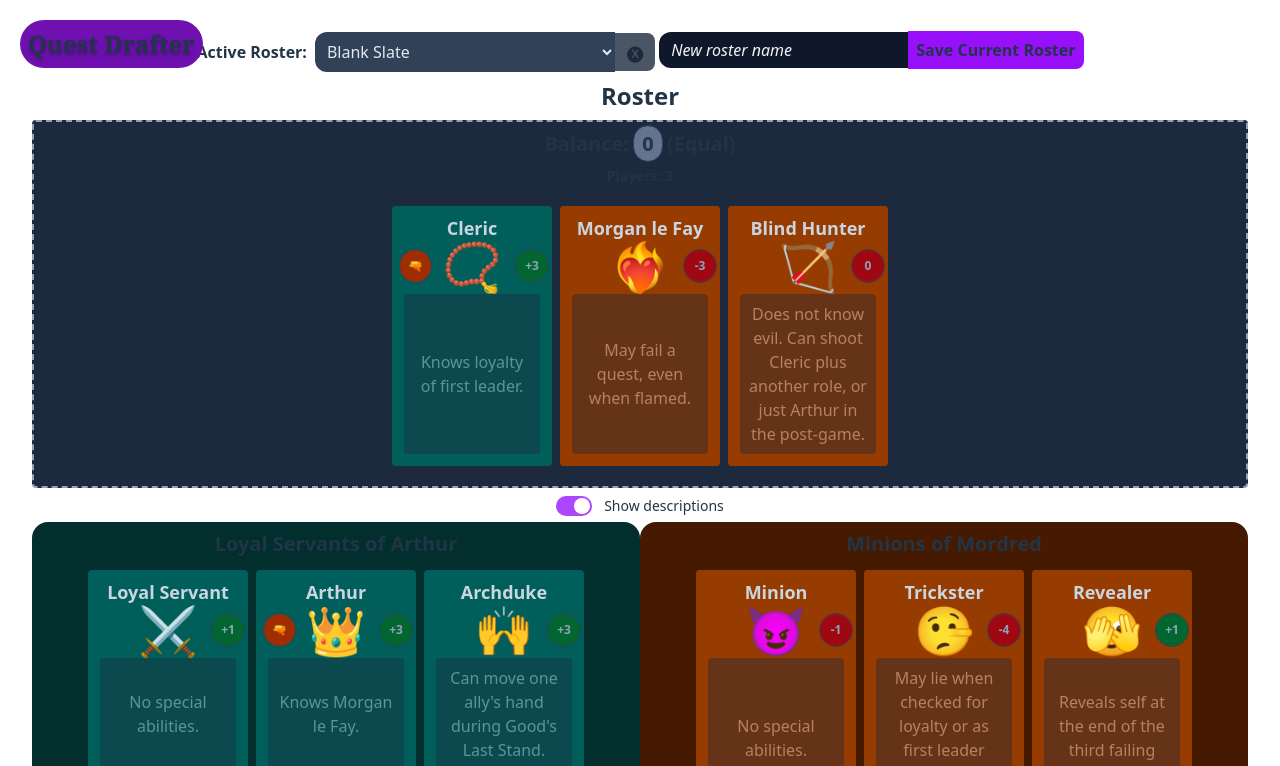
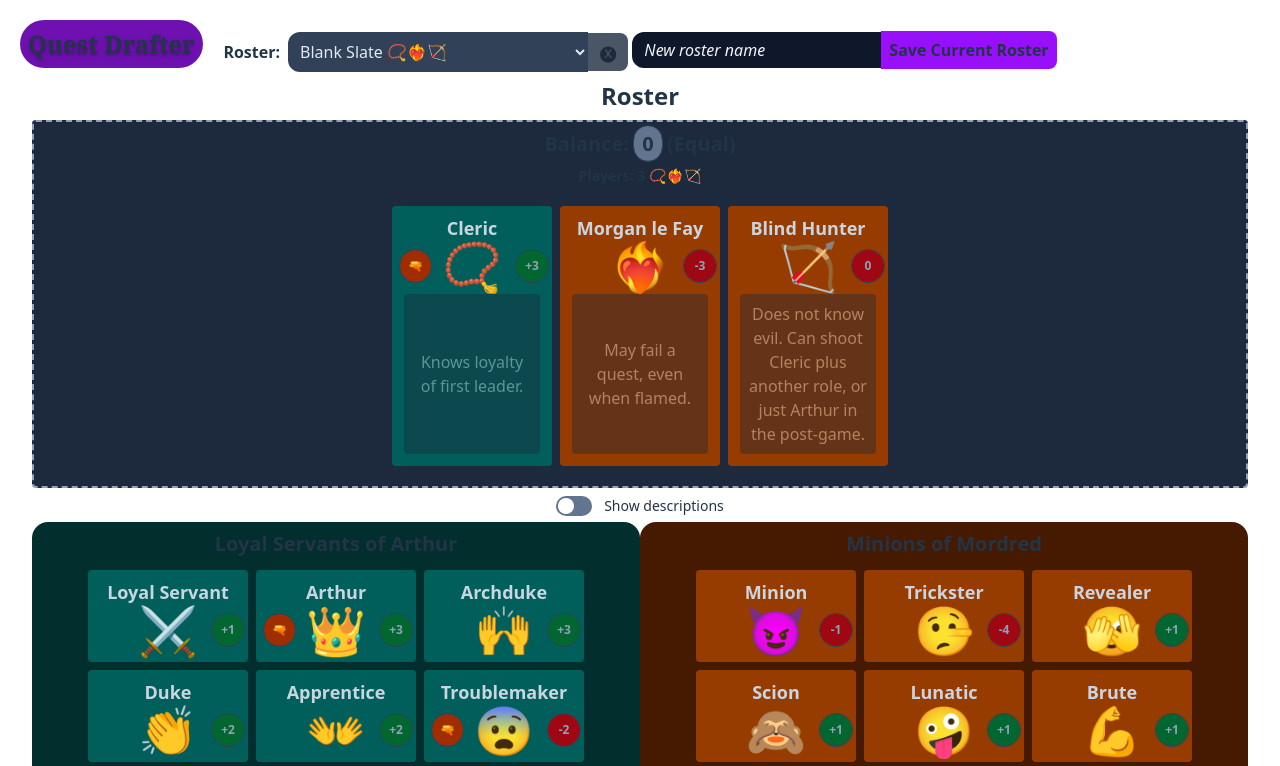
Before and after one commit to Talberon/quest-app, a React (Vite) app: page / in a window 1280 px wide. Shown: the top 766 px of the page. Built offline with nearby package versions, Linux system fonts and the light colour scheme.

Commit message:
Updated roster display to show icons

```diff
--- a/src/App.tsx
+++ b/src/App.tsx
@@ -15,7 +15,7 @@ function App() {
     'draft|Morgan le Fay',
     'draft|Blind Hunter',
   ])
-  const [showDescriptions, setShowDescriptions] = useState<boolean>(true)
+  const [showDescriptions, setShowDescriptions] = useState<boolean>(false)
   const [rosterLineups, setRosterLineups] =
     useState<Record<string, Lineup>>(DefaultRosters)
   const [customRosterName, setCustomRosterName] =
--- a/src/components/roster-respository.tsx
+++ b/src/components/roster-respository.tsx
@@ -1,3 +1,4 @@
+import { Roles } from '../model/card'
 import type { Lineup } from '../model/rosters'
 
 interface RosterRepositoryProps {
@@ -23,7 +24,7 @@ export function RosterRepository({
     <div className="flex gap-1 justify-center content-top">
       <div id="load-roster">
         <div id="select-roster">
-          <span className="font-semibold">Active Roster:</span>
+          <span className="font-semibold">Roster:</span>
           <select
             value={activePreset}
             className="ml-2 p-2 rounded-l-xl bg-slate-700 text-slate-200 min-w-[300px]"
@@ -31,7 +32,13 @@ export function RosterRepository({
           >
             {Object.keys(rosterLineups).map((rosterName) => (
               <option key={rosterName} value={rosterName}>
-                {rosterName}
+                {rosterName}{' '}
+                {rosterLineups[rosterName]
+                  .map((roleName) => Roles[roleName])
+                  .sort((a, b) => a.balance - b.balance)
+                  .sort((role) => (role.alignment === 'GOOD' ? -1 : 1))
+                  .map((role) => role.image)
+                  .join('')}
               </option>
             ))}
           </select>
--- a/src/components/roster.tsx
+++ b/src/components/roster.tsx
@@ -53,7 +53,17 @@ export function Roster(props: RosterProps) {
               ? '(Equal)'
               : '(Evil-favoured)'}
         </h2>
-        <h3 className="text-sm font-bold">Players: {draftedRoles.length}</h3>
+        <h3 className="text-sm font-bold">
+          Players: {draftedRoles.length}{' '}
+          <span>
+            {draftedRoles
+              .sort((a, b) => a.balance - b.balance)
+              .sort((role) => (role.alignment === 'GOOD' ? -1 : 1))
+              .map((role) => role.image)
+              .join('')}
+          </span>
+        </h3>
+
         <div
           ref={setNodeRef}
           style={style}
--- a/src/model/card.ts
+++ b/src/model/card.ts
@@ -22,7 +22,7 @@ export const Roles: Record<string, Role> = {
     "Troublemaker": { name: "Troublemaker", image: "😨", balance: -2, information: 0, shootable: true, alignment: "GOOD", description: "Must give red card during loyalty check." },
     "Youth": { name: "Youth", image: "👦", balance: -3, information: 0, shootable: true, alignment: "GOOD", description: "Must fail quest if flamed." },
     "Arthur/Cleric": { name: "Arthur/Cleric", image: "⛪️", balance: 3, information: 1, shootable: true, alignment: "GOOD", description: "Randomly pick Arthur or Cleric and tuck the other role away in secret." },
-    "Trouble/Youth": { name: "Trouble/Youth", image: "😱", balance: -1, information: 0, shootable: true, alignment: "GOOD", description: "Randomly pick Troublemaker or Youth and tuck the other role away in secret." },
+    "Troubled Youth": { name: "Troubled Youth", image: "😱", balance: -1, information: 0, shootable: true, alignment: "GOOD", description: "Randomly pick Troublemaker or Youth and tuck the other role away in secret." },
     "RNG Good": { name: "RNG Good", image: "🧑‍🧑‍🧒", balance: 2, information: 1, shootable: true, alignment: "GOOD", description: "4-5P Only. Randomly pick 2 among Youth, Loyal Servant, or Cleric." },
     "RNG Good B": { name: "RNG Good B", image: "🧑‍🧑‍🧒", balance: 2, information: 1, shootable: true, alignment: "GOOD", description: "4-5P Only. Randomly pick 2 among Youth, Loyal Servant, or Cleric." },
     "Morgan le Fay": { name: "Morgan le Fay", image: "❤️‍🔥", shootable: false, balance: -3, information: 3, alignment: "EVIL", description: "May fail a quest, even when flamed." },
--- a/src/model/rosters.ts
+++ b/src/model/rosters.ts
@@ -2,11 +2,11 @@ export type Lineup = string[]
 
 export const DefaultRosters: Record<string, Lineup> = {
     "Blank Slate": ["Morgan le Fay", "Blind Hunter", "Cleric"],
-    "Director's Cut 4P": ["RNG Good", "RNG Good B", "Morgan le Fay", "Blind Hunter"],
-    "Director's Cut 5P": ["RNG Good", "RNG Good B", "Morgan le Fay", "Blind Hunter", "Minion"],
-    "Director's Cut 6P": ["Cleric", "Trouble/Youth", "Duke", "Morgan le Fay", "Blind Hunter", "Minion"],
-    "Director's Cut 7P": ["Cleric", "Trouble/Youth", "Duke", "Morgan le Fay", "Blind Hunter", "Minion", "Minion B"],
-    "Director's Cut 8P": ["Cleric", "Trouble/Youth", "Duke", "Loyal Servant", "Morgan le Fay", "Blind Hunter", "Minion", "Minion B"],
-    "Director's Cut 9P": ["Cleric", "Trouble/Youth", "Archduke", "Loyal Servant", "Morgan le Fay", "Blind Hunter", "Minion", "Minion B", "Minion C"],
-    "Director's Cut 10P": ["Cleric", "Trouble/Youth", "Archduke", "Duke", "Morgan le Fay", "Blind Hunter", "Minion", "Minion B", "Minion C"],
+    "DX: 4P": ["RNG Good", "RNG Good B", "Morgan le Fay", "Blind Hunter"],
+    "DX: 5P": ["RNG Good", "RNG Good B", "Morgan le Fay", "Blind Hunter", "Minion"],
+    "DX: 6P": ["Cleric", "Troubled Youth", "Duke", "Morgan le Fay", "Blind Hunter", "Minion"],
+    "DX: 7P": ["Cleric", "Troubled Youth", "Duke", "Morgan le Fay", "Blind Hunter", "Minion", "Minion B"],
+    "DX: 8P": ["Cleric", "Troubled Youth", "Duke", "Loyal Servant", "Morgan le Fay", "Blind Hunter", "Minion", "Minion B"],
+    "DX: 9P": ["Cleric", "Troubled Youth", "Archduke", "Loyal Servant", "Morgan le Fay", "Blind Hunter", "Minion", "Minion B", "Minion C"],
+    "DX: 10P": ["Cleric", "Troubled Youth", "Archduke", "Duke", "Loyal Servant", "Morgan le Fay", "Blind Hunter", "Minion", "Minion B", "Minion C"],
 }
```
